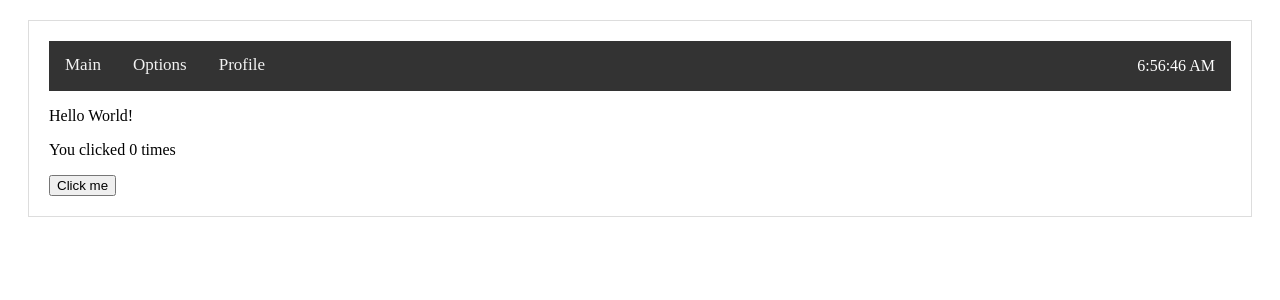
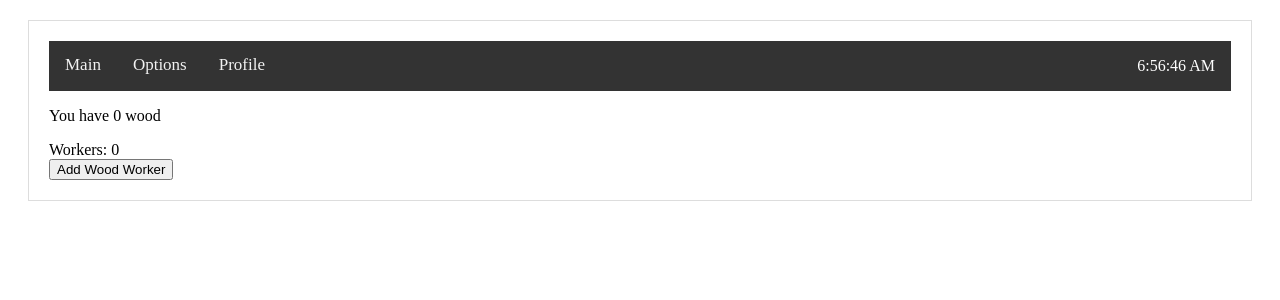
Before and after one commit to benjovi09/civ-incremental, a Next.js app: page / in a window 1280 px wide. Shown: the top 300 px of the page. Built offline with nearby package versions, Linux system fonts and the light colour scheme.

Commit message:
add wood component

```diff
--- a/components/header.js
+++ b/components/header.js
@@ -34,8 +34,6 @@ const backgroundStyle = {
 };
 
 function Header() {
-  var d = new Date();
-  var n = `${d.getMonth()}/${d.getDate()}/${d.getFullYear()} ${d.getHours()}:${d.getMinutes()}:${d.getSeconds()}`;
   const [date, setDate] = useState(new Date());
 
   useEffect(() => {
--- /dev/null
+++ b/components/resources/wood.js
@@ -0,0 +1,38 @@
+import React, { useState, useEffect } from "react";
+
+export default function Wood() {
+  const [wood, setWood] = useState(0);
+  const [woodWorkers, setWoodWorkers] = useState(0);
+  const [woodRate, setWoodRate] = useState(0);
+  const [woodWorkerEfficiency, setWoodWorkerEffeciency] = useState(0);
+  const [date, setDate] = useState(Date.now());
+
+  useEffect(() => {
+    var timerID = setInterval(() => tick(), 1000);
+
+    return function cleanup() {
+      clearInterval(timerID);
+    };
+  });
+
+  function tick() {
+    getWood(woodRate * woodWorkers * woodWorkerEfficiency);
+  }
+
+  function getWood(amountPerSecond) {
+    var tickTime = Date.now() - date;
+    setDate(Date.now());
+    setWood(wood + (amountPerSecond * tickTime) / 1000);
+  }
+
+  return (
+    <div>
+      <p>You have {Math.round(wood)} wood</p>
+      <label>Workers: {woodWorkers}</label>
+      <br />
+      <button onClick={() => setWoodWorkers(woodWorkers + 1)}>
+        Add Wood Worker
+      </button>
+    </div>
+  );
+}
--- a/package.json
+++ b/package.json
@@ -7,6 +7,7 @@
     "@testing-library/react": "^9.4.0",
     "@testing-library/user-event": "^7.2.1",
     "next": "^9.1.6",
+    "rc-progress": "^2.5.2",
     "react": "^16.12.0",
     "react-dom": "^16.12.0",
     "react-scripts": "3.3.0",
--- a/pages/index.js
+++ b/pages/index.js
@@ -1,16 +1,14 @@
 import Layout from "../components/layout";
 import React, { useState } from "react";
+import Wood from "../components/resources/wood";
 
 function Main() {
   const [count, setCount] = useState(0);
+  const [progress, setProgress] = useState(0);
+
   return (
     <Layout>
-      <p>Hello World!</p>
-
-      <div>
-        <p>You clicked {count} times</p>
-        <button onClick={() => setCount(count + 1)}>Click me</button>
-      </div>
+      <Wood></Wood>
     </Layout>
   );
 }
```
Also changed, not shown: 1 other file (tests, documents, lock files or other folders).
